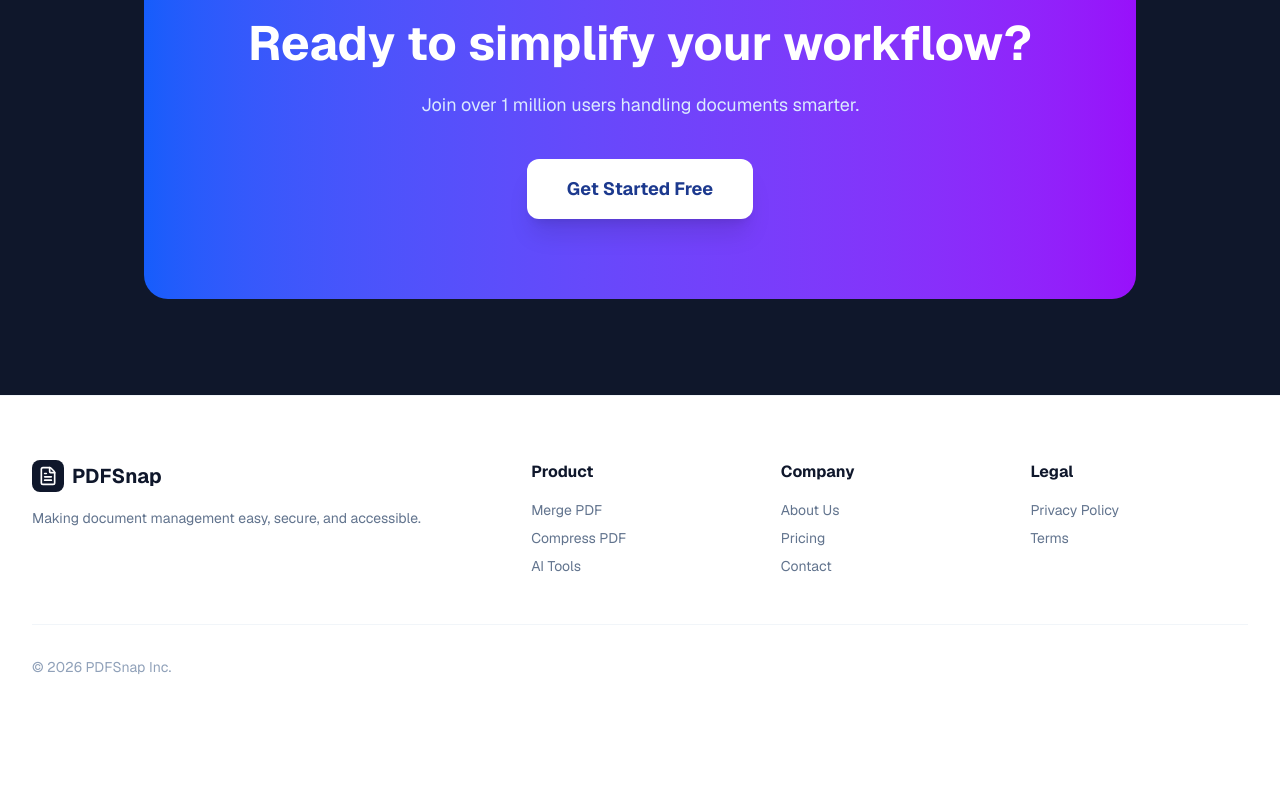
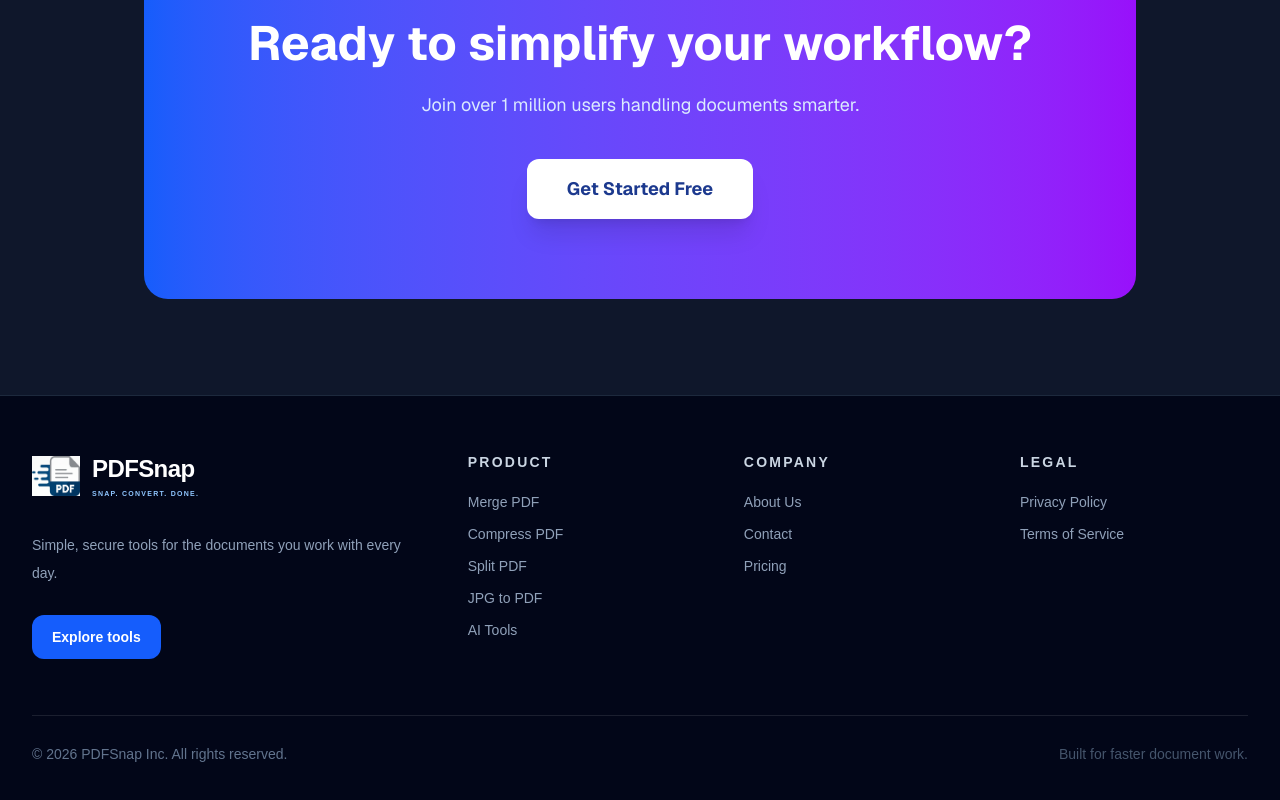
Before and after one commit to Pankaj933/pdf-tools, a Next.js app: page / in a window 1280 px wide. Shown: the part 3712-4512 px from the top of the page. Before the commit the page ends 4437 px from the top, so only its background shows below. Built offline with nearby package versions, Linux system fonts and the light colour scheme.

Commit message:
Footer page redesign

```diff
--- a/app/components/Footer.js
+++ b/app/components/Footer.js
@@ -1,182 +1,70 @@
 "use client";
 
 import Link from "next/link";
+import Image from "next/image";
+import { usePathname } from "next/navigation";
 
 export default function Footer() {
+  const pathname = usePathname();
+
+  if (pathname.startsWith("/admin")) {
+    return null;
+  }
+
   return (
-    <footer className="bg-white border-t border-slate-100 pt-16 pb-10">
-      <div className="max-w-7xl mx-auto px-4 sm:px-6 lg:px-8">
-
-        {/* Footer Main */}
-        <div className="grid grid-cols-2 md:grid-cols-4 lg:grid-cols-5 gap-8 mb-12">
-
-          {/* Brand */}
-          <div className="col-span-2 lg:col-span-2">
-            <Link href="/" className="inline-flex items-center gap-3 mb-4">
-              <img
-                src="/pdflogo.png"
-                alt="PDFSnap"
-                className="w-12 h-12 object-contain"
-              />
-
-              <div className="flex flex-col">
-                <span className="text-2xl font-bold tracking-tight text-slate-900">
-                  PDFSnap
-                </span>
-
-                <span className="text-[10px] font-bold tracking-[0.25em] text-[#06456b]">
-                  SNAP. CONVERT. DONE.
-                </span>
-              </div>
+    <footer className="border-t border-slate-800 bg-slate-950 text-white">
+      <div className="mx-auto max-w-7xl px-6 py-14 sm:px-10 lg:px-8">
+        <div className="grid gap-12 lg:grid-cols-[1.7fr_1fr_1fr_1fr]">
+          <div>
+            <Link href="/" className="group inline-flex items-center gap-3">
+              <Image src="/pdfsnap-icon.png" alt="PDFSnap" width={48} height={48} className="h-12 w-12 object-contain transition-transform group-hover:scale-105" />
+              <span className="flex flex-col">
+                <span className="text-2xl font-bold tracking-tight text-white">PDFSnap</span>
+                <span className="mt-1 text-[7px] font-semibold tracking-[0.18em] text-blue-300">SNAP. CONVERT. DONE.</span>
+              </span>
             </Link>
-
-            <p className="text-slate-500 text-sm leading-relaxed max-w-sm">
-              Making document management easy, secure, and accessible.
-            </p>
+            <p className="mt-6 max-w-sm text-sm leading-7 text-slate-400">Simple, secure tools for the documents you work with every day.</p>
+            <Link href="/#tools" className="mt-7 inline-flex rounded-xl bg-blue-600 px-5 py-3 text-sm font-bold text-white transition hover:bg-blue-500">Explore tools</Link>
           </div>
 
-          {/* Product */}
-          <div>
-            <h4 className="font-bold text-slate-900 mb-4">
-              Product
-            </h4>
-
-            <ul className="space-y-2 text-sm text-slate-500">
-              <li>
-                <Link
-                  href="/merge-pdf"
-                  className="hover:text-blue-600 transition-colors"
-                >
-                  Merge PDF
-                </Link>
-              </li>
-
-              <li>
-                <Link
-                  href="/compress-pdf"
-                  className="hover:text-blue-600 transition-colors"
-                >
-                  Compress PDF
-                </Link>
-              </li>
-
-              <li>
-                <Link
-                  href="/split-pdf"
-                  className="hover:text-blue-600 transition-colors"
-                >
-                  Split PDF
-                </Link>
-              </li>
-
-              <li>
-                <Link
-                  href="/jpg-to-pdf"
-                  className="hover:text-blue-600 transition-colors"
-                >
-                  JPG to PDF
-                </Link>
-              </li>
-
-              <li>
-                <Link
-                  href="/ai-tools"
-                  className="hover:text-purple-600 transition-colors"
-                >
-                  AI Tools
-                </Link>
-              </li>
-            </ul>
-          </div>
-
-          {/* Company */}
-          <div>
-            <h4 className="font-bold text-slate-900 mb-4">
-              Company
-            </h4>
-
-            <ul className="space-y-2 text-sm text-slate-500">
-              <li>
-                <Link
-                  href="/about"
-                  className="hover:text-blue-600 transition-colors"
-                >
-                  About Us
-                </Link>
-              </li>
-
-              <li>
-                <Link
-                  href="/contact"
-                  className="hover:text-blue-600 transition-colors"
-                >
-                  Contact
-                </Link>
-              </li>
-
-              <li>
-                <Link
-                  href="/pricing"
-                  className="hover:text-blue-600 transition-colors"
-                >
-                  Pricing
-                </Link>
-              </li>
-            </ul>
-          </div>
-
-          {/* Legal */}
-          <div>
-            <h4 className="font-bold text-slate-900 mb-4">
-              Legal
-            </h4>
-
-            <ul className="space-y-2 text-sm text-slate-500">
-              <li>
-                <Link
-                  href="/privacy-policy"
-                  className="hover:text-blue-600 transition-colors"
-                >
-                  Privacy Policy
-                </Link>
-              </li>
-
-              <li>
-                <Link
-                  href="/terms-of-service"
-                  className="hover:text-blue-600 transition-colors"
-                >
-                  Terms of Service
-                </Link>
-              </li>
-            </ul>
-          </div>
+          <FooterColumn title="Product" links={[
+            ["Merge PDF", "/merge-pdf"],
+            ["Compress PDF", "/compress-pdf"],
+            ["Split PDF", "/split-pdf"],
+            ["JPG to PDF", "/jpg-to-pdf"],
+            ["AI Tools", "/#ai-features"],
+          ]} />
+          <FooterColumn title="Company" links={[
+            ["About Us", "/about"],
+            ["Contact", "/contact"],
+            ["Pricing", "/pricing"],
+          ]} />
+          <FooterColumn title="Legal" links={[
+            ["Privacy Policy", "/privacy-policy"],
+            ["Terms of Service", "/terms-of-service"],
+          ]} />
         </div>
 
-        {/* Bottom */}
-        <div className="border-t border-slate-100 pt-8 flex flex-col md:flex-row justify-between items-center gap-4">
-          <p className="text-sm text-slate-400">
-            © {new Date().getFullYear()} PDFSnap Inc. All rights reserved.
-          </p>
-
-          <div className="flex items-center gap-6 text-sm text-slate-400">
-            <Link
-              href="/privacy-policy"
-              className="hover:text-blue-600 transition-colors"
-            >
-              Privacy Policy
-            </Link>
-
-            <Link
-              href="/terms-of-service"
-              className="hover:text-blue-600 transition-colors"
-            >
-              Terms
-            </Link>
-          </div>
+        <div className="mt-14 flex flex-col gap-4 border-t border-white/10 pt-7 text-sm text-slate-500 sm:flex-row sm:items-center sm:justify-between">
+          <p>© 2026 PDFSnap Inc. All rights reserved.</p>
+          <p className="text-slate-600">Built for faster document work.</p>
         </div>
-
       </div>
     </footer>
   );
 }
+
+function FooterColumn({ title, links }) {
+  return (
+    <div>
+      <h2 className="text-sm font-bold uppercase tracking-[0.16em] text-slate-300">{title}</h2>
+      <ul className="mt-5 space-y-3 text-sm text-slate-400">
+        {links.map(([label, href]) => (
+          <li key={href}>
+            <Link href={href} className="transition-colors hover:text-blue-300">{label}</Link>
+          </li>
+        ))}
+      </ul>
+    </div>
+  );
+}
--- a/app/layout.tsx
+++ b/app/layout.tsx
@@ -3,6 +3,7 @@ import { Geist, Geist_Mono } from "next/font/google";
 import "./globals.css";
 
 import ConditionalNavbar from "./components/ConditionalNavbar";
+import Footer from "./components/Footer";
 import ToolSeoContent from "./components/toolSeoContent";
 
 
@@ -77,6 +78,7 @@ export default function RootLayout({
        <ConditionalNavbar />
         {children}
         <ToolSeoContent />
+        <Footer />
 
       </body>
     </html>
--- a/app/page.js
+++ b/app/page.js
@@ -576,55 +576,6 @@ const CTA = () => (
   </section>
 );
 
-const Footer = () => (
-  <footer id="footer" className="bg-white border-t border-slate-100 pt-16 pb-12">
-    <div className="max-w-7xl mx-auto px-4 sm:px-6 lg:px-8">
-      <div className="grid grid-cols-2 md:grid-cols-4 lg:grid-cols-5 gap-8 mb-12">
-        <div className="col-span-2 lg:col-span-2">
-          <div className="flex items-center gap-2 mb-4">
-            <div className="w-8 h-8 rounded-lg bg-slate-900 flex items-center justify-center">
-              <FileText className="text-white w-5 h-5" />
-            </div>
-            <span className="text-xl font-bold text-slate-900">PDFSnap</span>
-          </div>
-          <p className="text-slate-500 text-sm mb-6">Making document management easy, secure, and accessible.</p>
-        </div>
-        <div>
-          <h4 className="font-bold text-slate-900 mb-4">Product</h4>
-          <ul className="space-y-2 text-sm text-slate-500">
-            <li><Link href="/merge-pdf" className="hover:text-blue-600">Merge PDF</Link></li>
-            <li><Link href="/compress-pdf" className="hover:text-blue-600">Compress PDF</Link></li>
-            <li><Link href="/ai-tools" className="hover:text-blue-600">AI Tools</Link></li>
-          </ul>
-        </div>
-        <div>
-          <h4 className="font-bold text-slate-900 mb-4">Company</h4>
-          <ul className="space-y-2 text-sm text-slate-500">
-            <li><Link href="/about" className="hover:text-blue-600">About Us</Link></li>
-            <li><Link href="/pricing" className="hover:text-blue-600">Pricing</Link></li>
-            <li><Link href="/contact" className="hover:text-blue-600">Contact</Link></li>
-          </ul>
-        </div>
-        <div>
-          <h4 className="font-bold text-slate-900 mb-4">Legal</h4>
-          <ul className="space-y-2 text-sm text-slate-500">
-            <li><Link href="/privacy-policy" className="hover:text-blue-600">Privacy Policy</Link></li>
-            <li><Link href="/terms-of-service" className="hover:text-blue-600">Terms</Link></li>
-          </ul>
-        </div>
-      </div>
-      <div className="border-t border-slate-100 pt-8 flex flex-col md:flex-row justify-between items-center text-sm text-slate-400">
-        <p>&copy; 2026 PDFSnap Inc.</p>
-        {/* <div className="flex gap-4 mt-4 md:mt-0">
-          <Twitter className="w-5 h-5 hover:text-blue-500 cursor-pointer" />
-          <Linkedin className="w-5 h-5 hover:text-blue-500 cursor-pointer" />
-
-        </div> */}
-      </div>
-    </div>
-  </footer>
-);
-
 // --- Main Page Export ---
 export default function Home() {
   return (
@@ -636,7 +587,6 @@ export default function Home() {
       <WhyUs />
       <FAQ />
       <CTA />
-      <Footer />
     </main>
   );
 }
```
